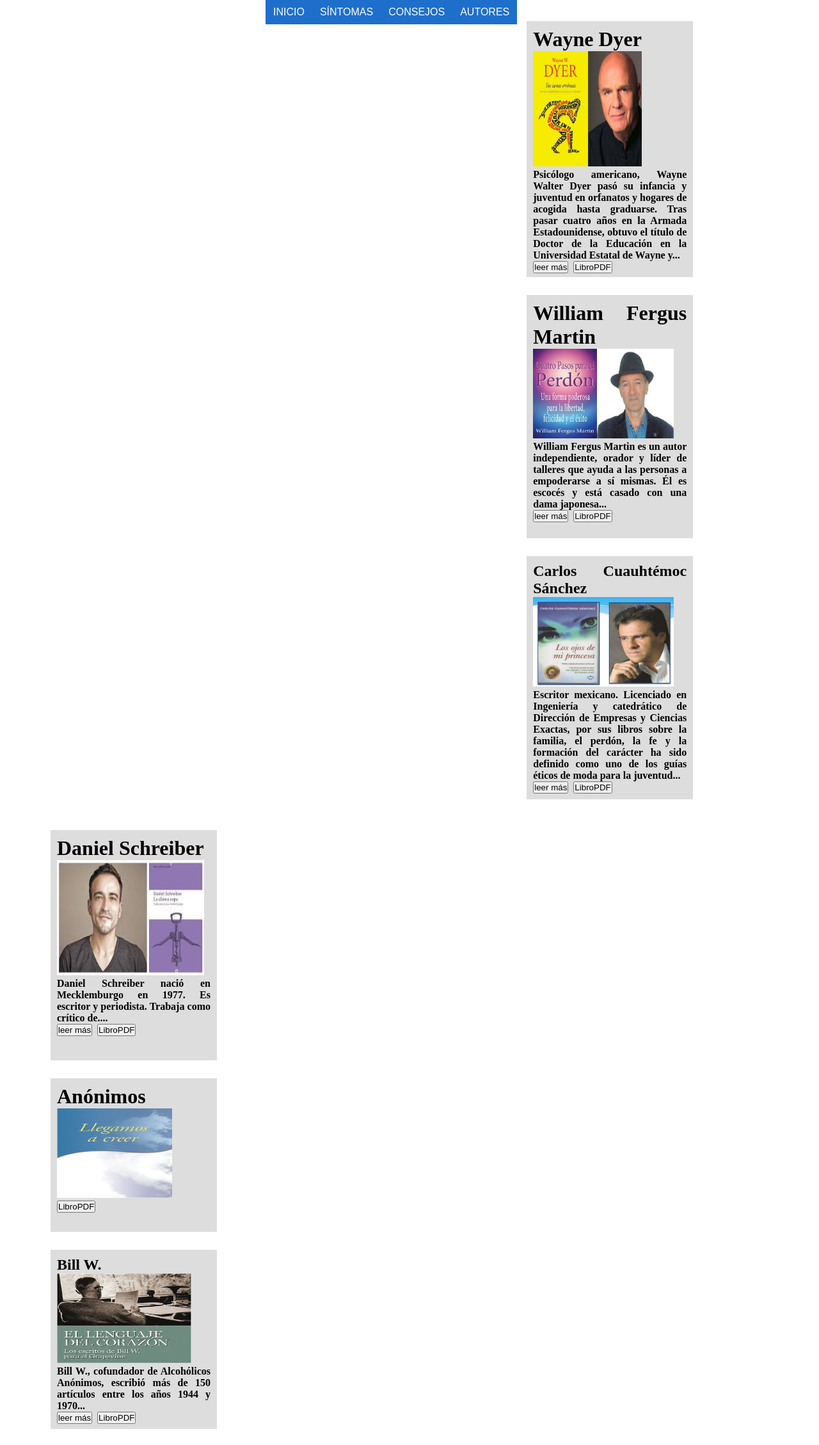
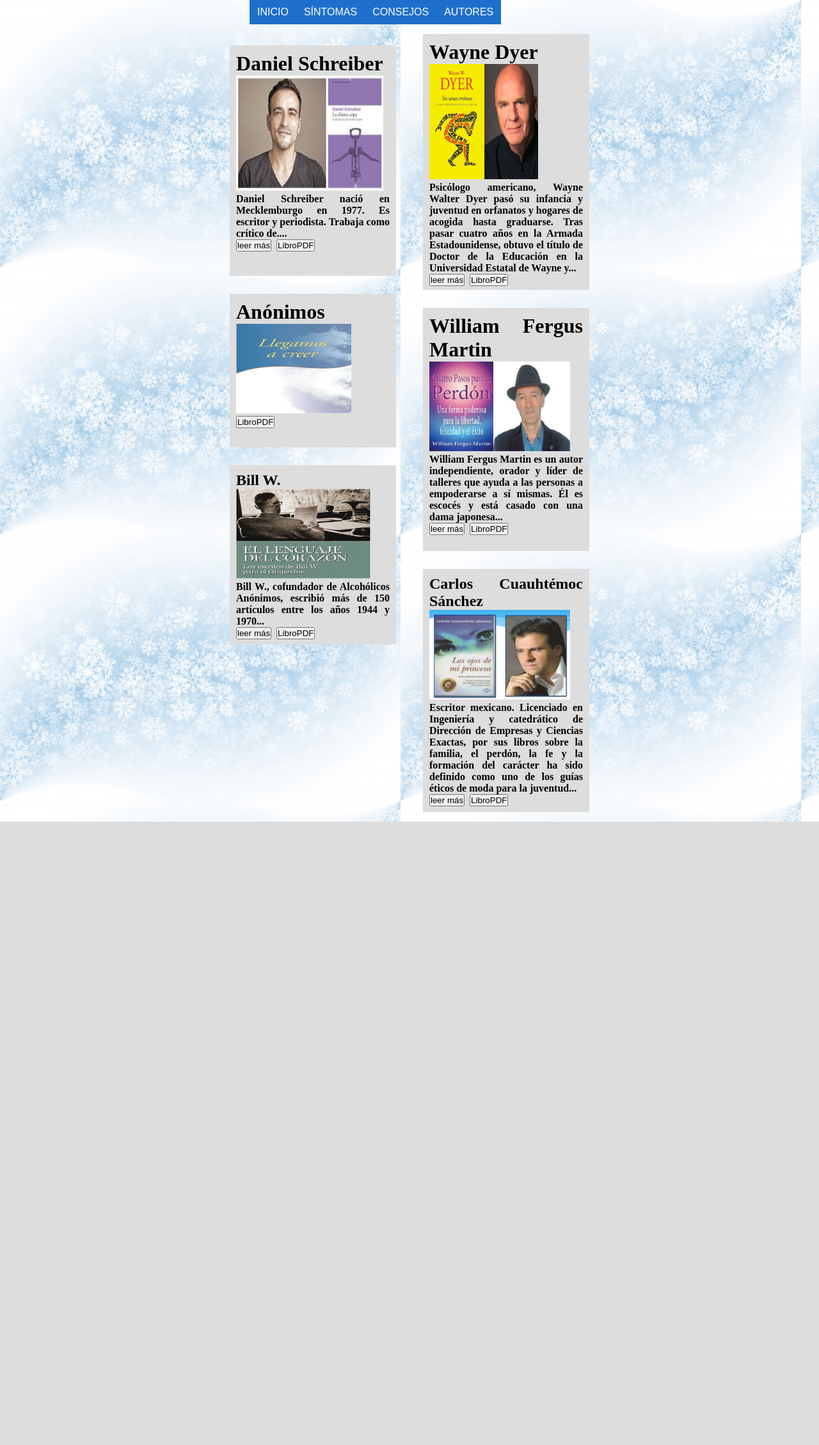
Before and after one commit to GuilianavaD/AA-Proyecto, a PHP site: page /autores.php in a window 1280 px wide. Shown: the whole page at 64% size. After the commit the page ends 1284 px from the top, so only its background shows below. Run offline with PHP 8.4, Linux system fonts and the light colour scheme; lists and menus that the app fills with data are empty.

Commit message:
Update autores.php

```diff
--- a/autores.php
+++ b/autores.php
@@ -11,10 +11,14 @@
     padding:0;
     }
     body{
-        margin-left: 90px;
-        margin-right: 40px;
+        margin-left: 10px;
+        margin-right:10px;
         margin-top: 0px;
         margin-bottom: 10px;
+    }
+    #contenedor{
+        margin-left: 360px;
+        margin-right:360px;
     }
      #div1{
         background-color:#ddd;
@@ -64,9 +68,16 @@
         padding:5%;
         float:right;
      }
+     #cuer{
+         position:absolute;
+     }
+     #cuerp{
+        bottom: -390px;
+        float:right;
+     }
     </style>
     </head>
-    <body>
+    <body style=background-image:url(imagen/fondoinvi.jpg width=300% height=100% )>
     <div id="header">
         <ul class="nav">
             <li><a href="Inicio.php">INICIO</a>
@@ -99,7 +110,9 @@
                     <li><a href="libros.php">LIBROS</a>
                 </ul>
             </li>
-    </div><br>
+    </div><br><br>
+    <div id="contenedor">
+    <div id="cuerp">
     <table><tr><th  id="th1">
     <div id="div1">
     <h1>Wayne Dyer</h1>
@@ -125,8 +138,8 @@
    la fe y la formación del carácter ha sido definido como uno de los guías éticos de moda para la juventud...<br><a href="leercarloscautemoc.php"><input type='submit' value='leer más'></a>&nbsp;
     <a href="https://docs.google.com/viewer?a=v&pid=sites&srcid=ZGVmYXVsdGRvbWFpbnwyMDE1cHJpbWVyb21lZGlvYXxneDozYTJjOGNhMDBhNjdlY2Qw"><input type='submit' value='LibroPDF'></a>
      </div></th></tr>
-    </table>
-    <br>
+    </table></div>
+    <br><div id="cuer">
     <table><tr><th  id="th2">
     <div id="div3">
     <h1>Daniel Schreiber</h1>
@@ -148,7 +161,7 @@
     Bill W., cofundador de Alcohólicos Anónimos, escribió más de 150 artículos entre los años 1944 y 1970...<br><a href="leerbill.php"><input type='submit' value='leer más'></a>&nbsp;
     <a href="http://www.aaserenidadtrupe.org/libro/el_lenguaje_del_corazon.pdf"><input type='submit' value='LibroPDF'></a>
      </div></th></tr>
-    </table>
+    </table></div></div>
     </body>
 
 </html>
```
